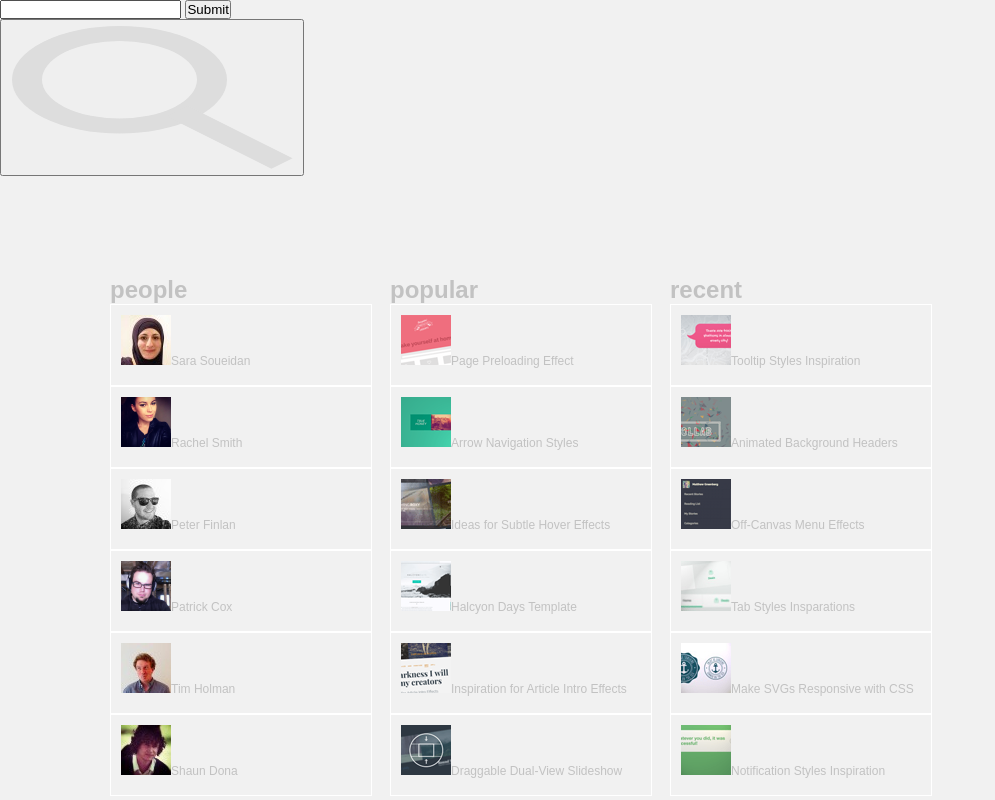
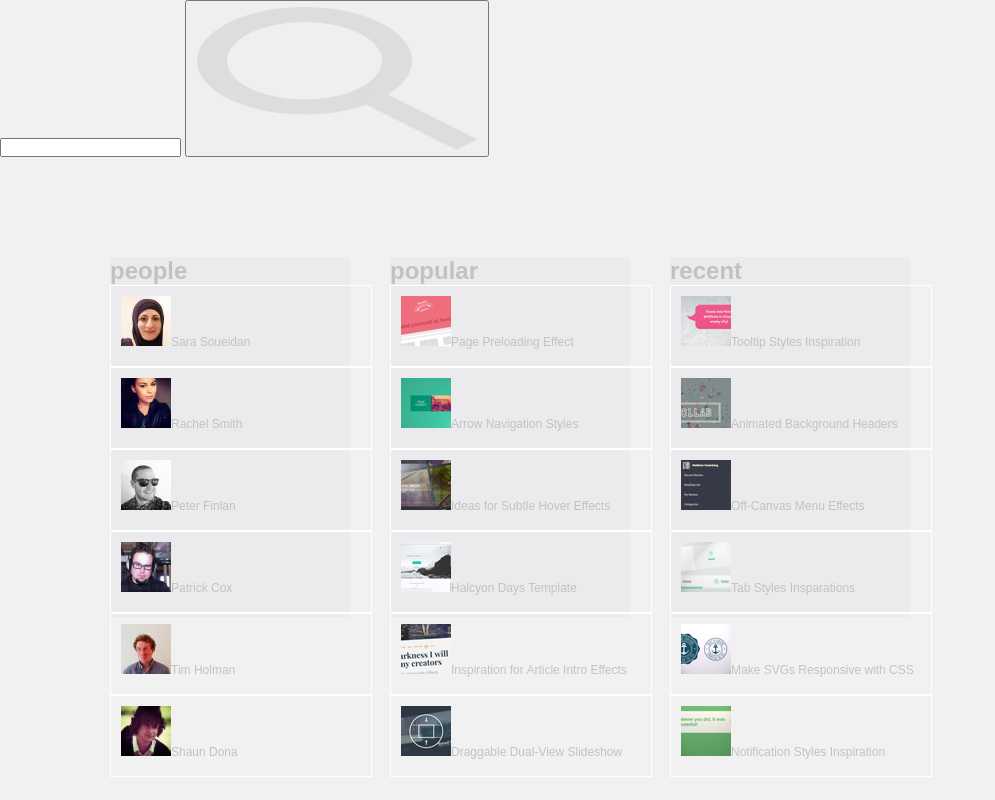
Before and after one commit to VladCherniack/homework, a plain HTML site: page index.html in a window 1280 px wide. Shown: the whole page, without its empty margins (0-995 px from the left). Drawn offline with Linux system fonts and the light colour scheme.

Commit message:
homework commit

```diff
--- a/css/style.css
+++ b/css/style.css
@@ -5,8 +5,8 @@
 	}
 
 body{
-	width: 1025px;
-	height: 690px;
+	width: 100%;
+	height: 100%;
 	background-color: #f1f1f1;
 	color:  #c2c2c2;
 
@@ -17,12 +17,14 @@ body{
 }
 .main-div {
 	margin: 100px;
-	display: inline-block;
+	display: block;
 	width: 815px;
 	height: 360px;
 }
 
 .people {
+	display: block;
+	background-color: #ebebed;
 	position: absolute;
 	left: 110px;
 	width:  240px;
@@ -30,6 +32,8 @@ body{
 }
 
 .popular{
+	display: block;
+	background-color: #ebebed;
 	position: absolute;
 	left: 390px;
 	width:  240px;
@@ -37,6 +41,8 @@ body{
 }
 
 .recent {
+	display: block;
+	background-color: #ebebed;
 	position: absolute;
 	left: 670px;
 	width:  240px;
--- a/index.html
+++ b/index.html
@@ -10,17 +10,16 @@
 	<header class="header">
 		<form action="" method="get">
 			<input type="text" name="search">
-			<input type="submit" style="background-image:img/{magnifier.svg}  ">
-		</form>
-		<form>
-			<button type="submit">
+			<button>
 				<img src="img/magnifier.svg">
 			</button>
 		</form>
+
 	</header>
 		<div class="main-div">
 		<div class="people">
 		<h2>people</h2>
+
 				<ul>
 					<li> <img src="img/avatars/SaraSoueidan.jpeg" alt="">Sara Soueidan</li>
 					<li> <img src="img/avatars/RachelSmith.png" alt="">Rachel Smith</li>
@@ -32,6 +31,7 @@
 			</div>
 		<div class="popular">
 		<h2>popular</h2>
+
 				<ul>
 					<li> <img src="img/thumbs/PagePreloadingEffect.png" alt="">Page Preloading Effect</li>
 					<li> <img src="img/thumbs/ArrowNavigationStyles.png" alt="">Arrow Navigation Styles</li>
@@ -43,6 +43,7 @@
 			</div>
 		<div class="recent">
 			<h2>recent</h2>
+
 				<ul>
 					<li> <img src="img/thumbs/TooltipStylesInspiration.png" alt="">Tooltip Styles Inspiration</li>
 					<li> <img src="img/thumbs/AnimatedHeaderBackgrounds.png" alt="">Animated Background Headers</li>
```
Lines whose indentation alone changed are shown as unchanged.
